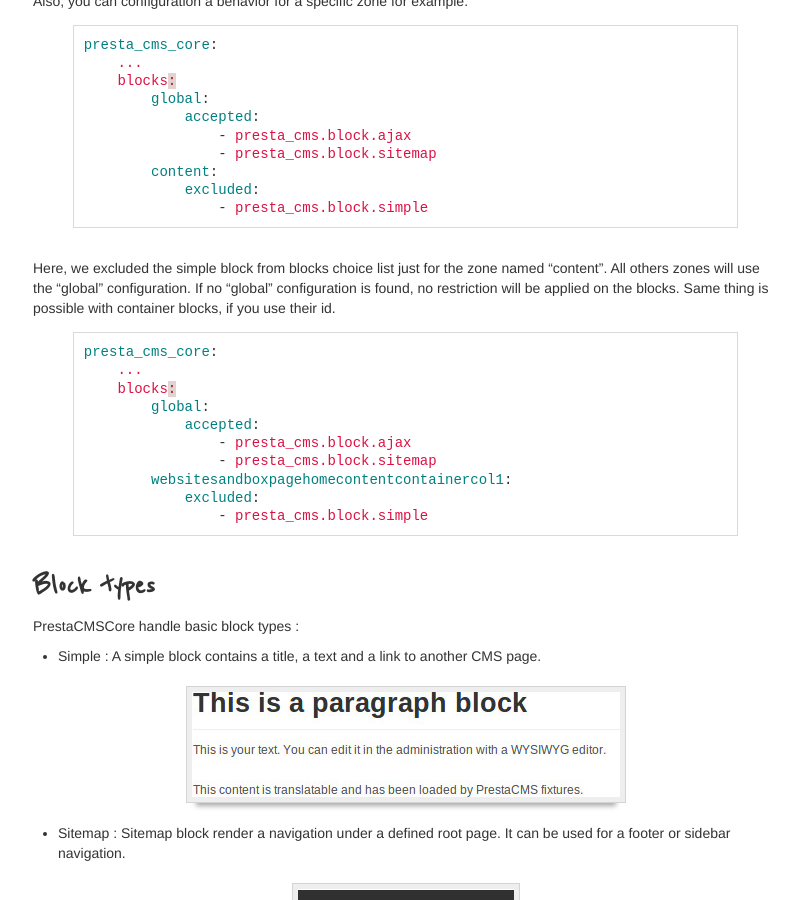
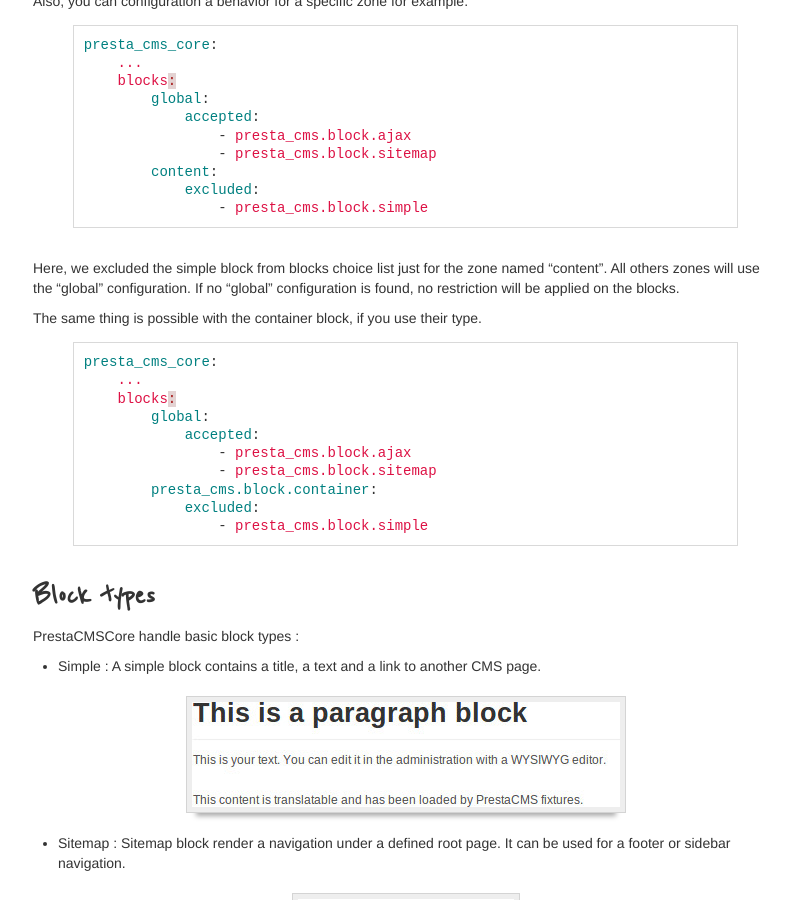
Before and after one commit to mooahmad/prestaconcept.github.io, a Jekyll site: the page built from presta-cms-core/developer-guide/block.md, in a window 1280 px wide and 900 px high, scrolled down 1201 px. Shown: the whole window, without its empty margins (362-1161 px from the left). Built offline with Jekyll 4.4.1, drawn with Linux system fonts in a browser that asks for light colours.

Commit message:
Fix container configuration doc.

```diff
--- a/presta-cms-core/developer-guide/block.md
+++ b/presta-cms-core/developer-guide/block.md
@@ -63,7 +63,9 @@
                 - presta_cms.block.simple
 {% endhighlight %}
 
-Here, we excluded the simple block from blocks choice list just for the zone named "content". All others zones will use the "global" configuration. If no "global" configuration is found, no restriction will be applied on the blocks. Same thing is possible with container blocks, if you use their id.
+Here, we excluded the simple block from blocks choice list just for the zone named "content". All others zones will use the "global" configuration. If no "global" configuration is found, no restriction will be applied on the blocks.
+
+The same thing is possible with the container block, if you use their type.
 
 {% highlight yaml %}
 presta_cms_core:
@@ -73,7 +75,7 @@
             accepted:
                 - presta_cms.block.ajax
                 - presta_cms.block.sitemap
-        websitesandboxpagehomecontentcontainercol1:
+        presta_cms.block.container:
             excluded:
                 - presta_cms.block.simple
 {% endhighlight %}
```
